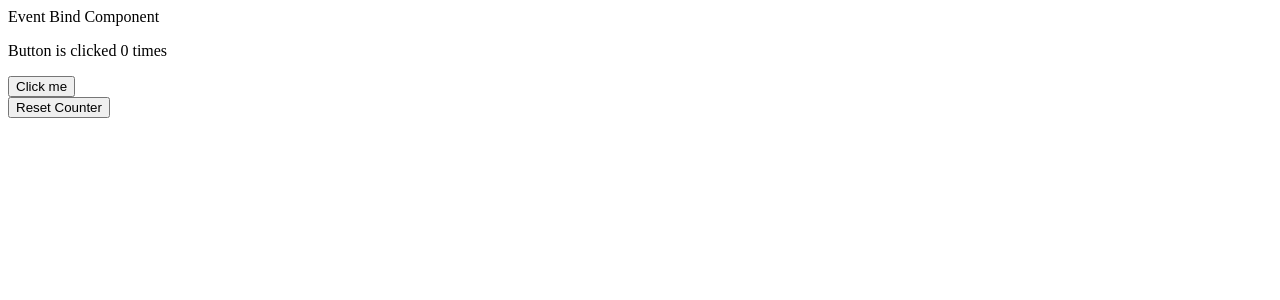
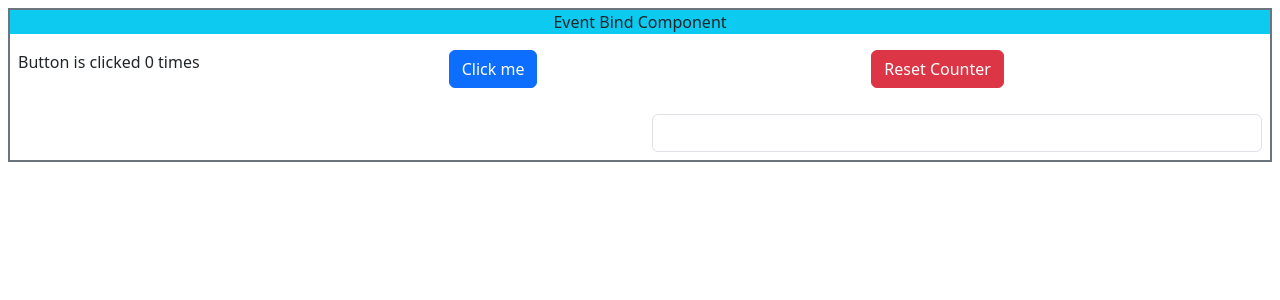
Before and after one commit to NickTzo/angular-introduction, an Angular app: page / in a window 1280 px wide. Shown: the top 300 px of the page. Built offline with nearby package versions, Linux system fonts and the light colour scheme.

Commit message:
output-demo component

```diff
--- a/angular.json
+++ b/angular.json
@@ -35,9 +35,12 @@
               "src/assets"
             ],
             "styles": [
+              "node_modules/bootstrap/dist/css/bootstrap.min.css",
               "src/styles.css"
             ],
-            "scripts": []
+            "scripts": [
+              "node_modules/bootstrap/dist/js/bootstrap.bundle.min.js"
+            ]
           },
           "configurations": {
             "production": {
@@ -97,12 +100,9 @@
               "src/assets"
             ],
             "styles": [
-              "node_modules/bootstrap/dist/css/bootstrap.min.css",
               "src/styles.css"
             ],
-            "scripts": [
-              "node_modules/bootstrap/dist/js/bootstrap.bundle.min.js"
-            ]
+            "scripts": []
           }
         }
       }
--- a/src/app/event-bind/event-bind.component.html
+++ b/src/app/event-bind/event-bind.component.html
@@ -7,10 +7,18 @@
       </p>
     </div>
     <div class="col">
-      <button class="ms-2 btn btn-primary">Click me</button>
+      <button (click)="increaseCounter()" class="ms-2 btn btn-primary">Click me</button>
     </div>
     <div class="col">
-      <button class="ms-2 btn btn-danger">Reset Counter</button>
+      <button (click)="resetCounter()" class="ms-2 btn btn-danger">Reset Counter</button>
+    </div>
+  </div>
+  <div class="row mt-2 p-2">
+    <div class="col">
+      {{userInput}}
+    </div>
+    <div class="col">
+      <input class="form-control" [value]="userInput" (input)="onUserInput($event)" />
     </div>
   </div>
 </div>
--- a/src/app/event-bind/event-bind.component.ts
+++ b/src/app/event-bind/event-bind.component.ts
@@ -10,4 +10,18 @@ import { CommonModule } from '@angular/common';
 })
 export class EventBindComponent {
   times: number = 0
+  userInput = '';
+
+  increaseCounter() {
+    this.times += 1;
+  }
+
+  resetCounter() {
+    this.times = 0;
+  }
+
+  onUserInput(event: Event) {
+    const target = event.target as HTMLInputElement;
+    this.userInput = target.value;
+  }
 }
```
Also changed, not shown: src/app/output-demo/output-demo.component.html (added, +26 -0 lines), src/app/output-demo/output-demo.component.ts (added, +23 -0 lines), src/app/output-demo/output-demo.component.css (added), 2 other files (tests, documents, lock files or other folders).
